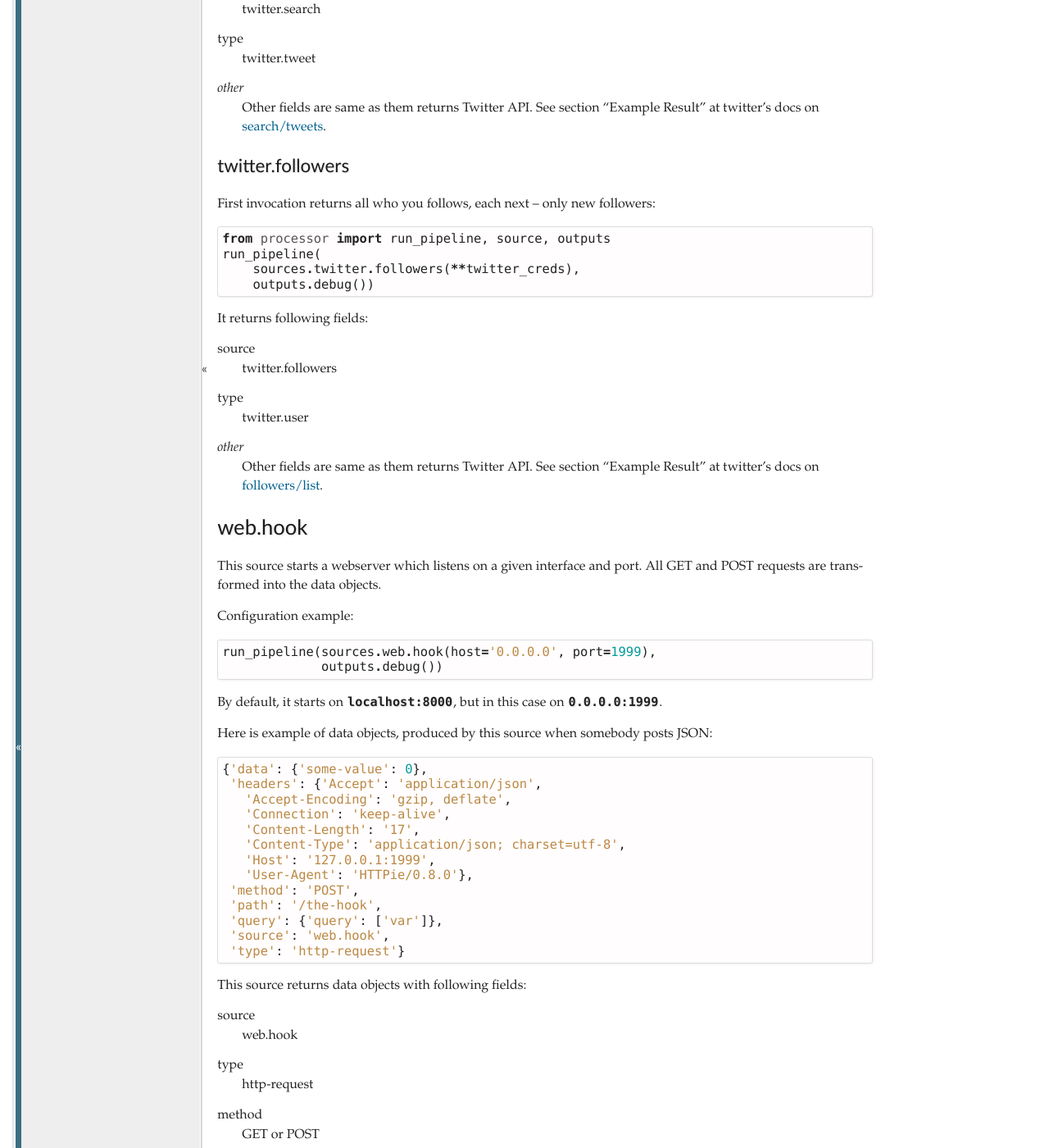
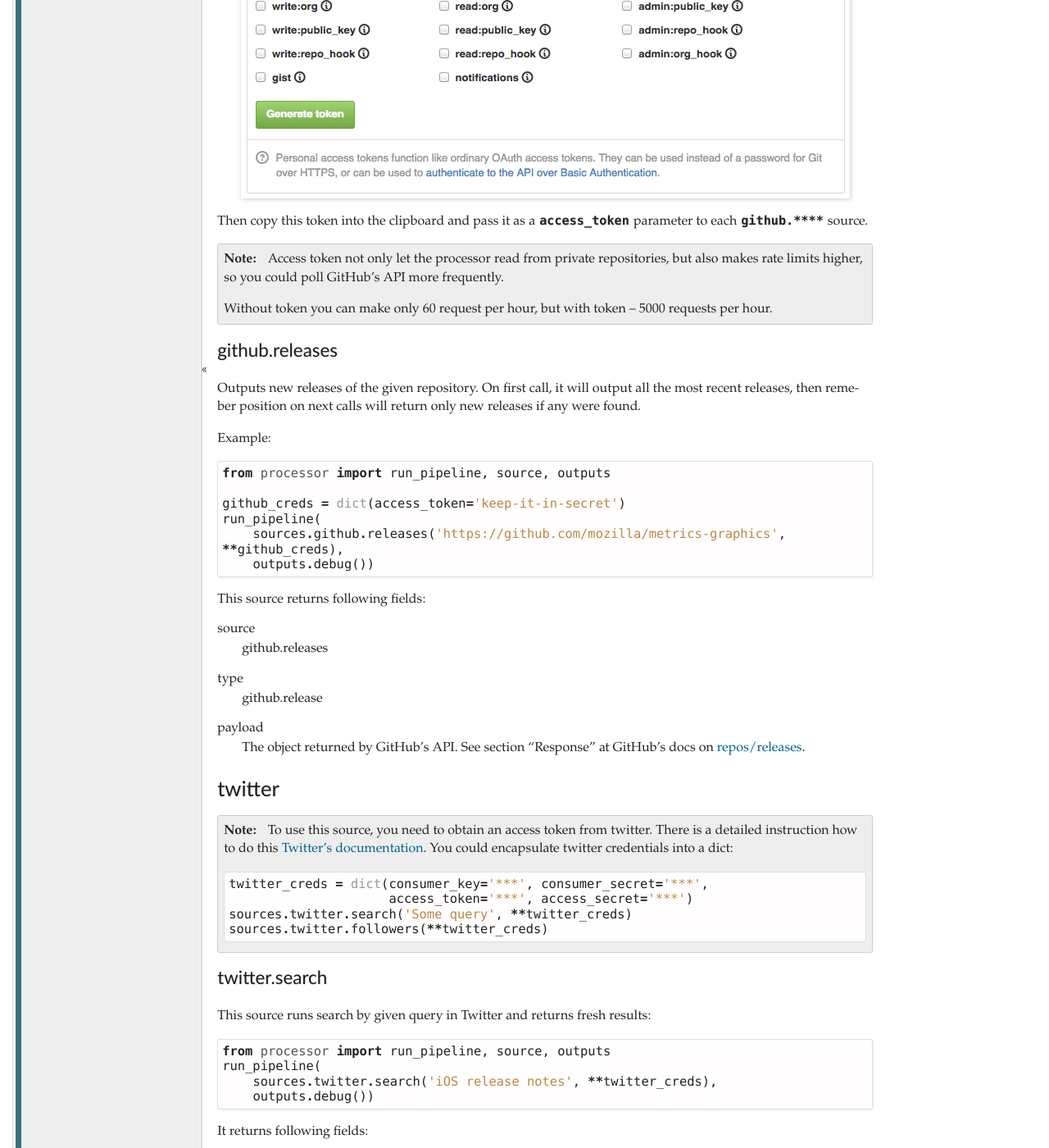
Before and after one commit to svetlyak40wt/python-processor, a Sphinx documentation site: the page built from docs/sources.rst, in a window 1280 px wide and 1400 px high, scrolled down 1287 px. Shown: the whole window at 82% size. Built offline with Sphinx 7.4.7, drawn with Linux system fonts in a browser that asks for light colours; some of the changed text lies outside the part shown.

Commit message:
Added new source – github.releases.

```diff
--- a/docs/sources.rst
+++ b/docs/sources.rst
@@ -40,13 +40,66 @@ Example::
 This script will read ``Inbox`` folder at server ``imap.gmail.com``
 and print resulting dicts to the terminal's screen.
 
+github
+======
+
+Access to private repositories
+------------------------------
+
+To have access to private repositories, you need to generate a "personal
+access token" at the GitHub.
+
+All you need to do this, is to click `on the image below`_ and it will open a page
+with only scopes needed for the Processor:
+
+.. image:: images/github-private-token.png
+           :target: `on the image below`_
+
+.. _on the image below: https://github.com/settings/tokens/new?scopes=repo,public_repo
+
+Then copy this token into the clipboard and pass it as a ``access_token`` parameter to each
+``github.****`` source.
+
+.. Note::
+   Access token not only let the processor read from private repositories,
+   but also makes rate limits higher, so you could poll GitHub's API more frequently.
+
+   Without token you can make only 60 request per hour, but with token – 5000 requests per hour.
+
+github.releases
+---------------
+
+Outputs new releases of the given repository. On first call, it will output all the most recent
+releases, then remeber position on next calls will return only new releases if any were found.
+
+Example::
+
+  from processor import run_pipeline, source, outputs
+
+  github_creds = dict(access_token='keep-it-in-secret')
+  run_pipeline(
+      sources.github.releases('https://github.com/mozilla/metrics-graphics', **github_creds),
+      outputs.debug())
+
+This source returns following fields:
+
+source
+    github.releases
+type
+    github.release
+payload
+    The object returned by GitHub's API. See section "Response" at GitHub's docs on `repos/releases`_.
+
+.. _repos/releases: https://developer.github.com/v3/repos/releases/#response
+
+
 twitter
 =======
 
 .. Note::
    To use this source, you need to obtain an access token from twitter.
    There is a detailed instruction how to do this `Twitter's documentation`_.
-   You could encapsulate twitter credentials into a dict2::
+   You could encapsulate twitter credentials into a dict::
 
       twitter_creds = dict(consumer_key='***', consumer_secret='***',
                            access_token='***', access_secret='***')
```
Also changed, not shown: docs/images/github-private-token.png (added), 1 other file.
